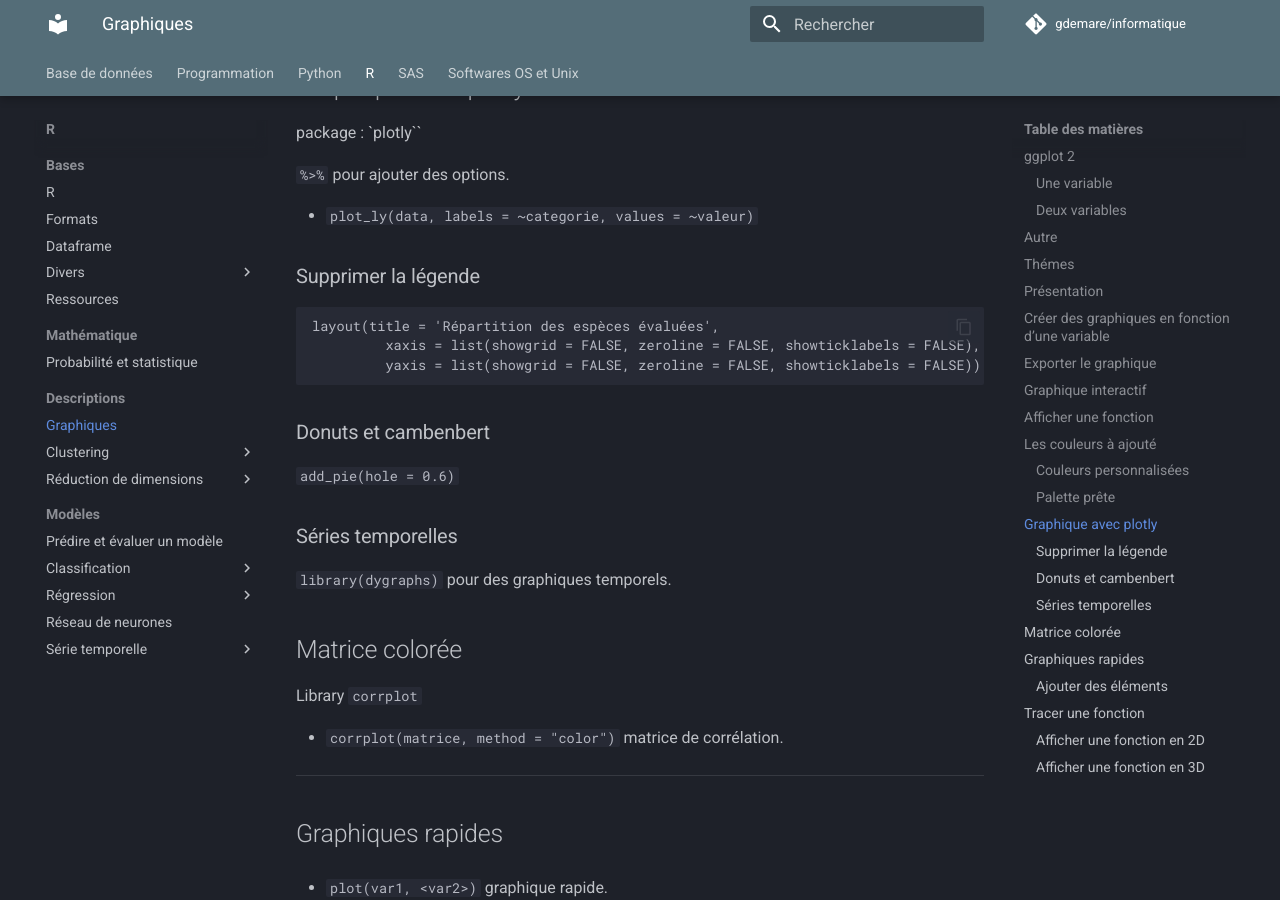
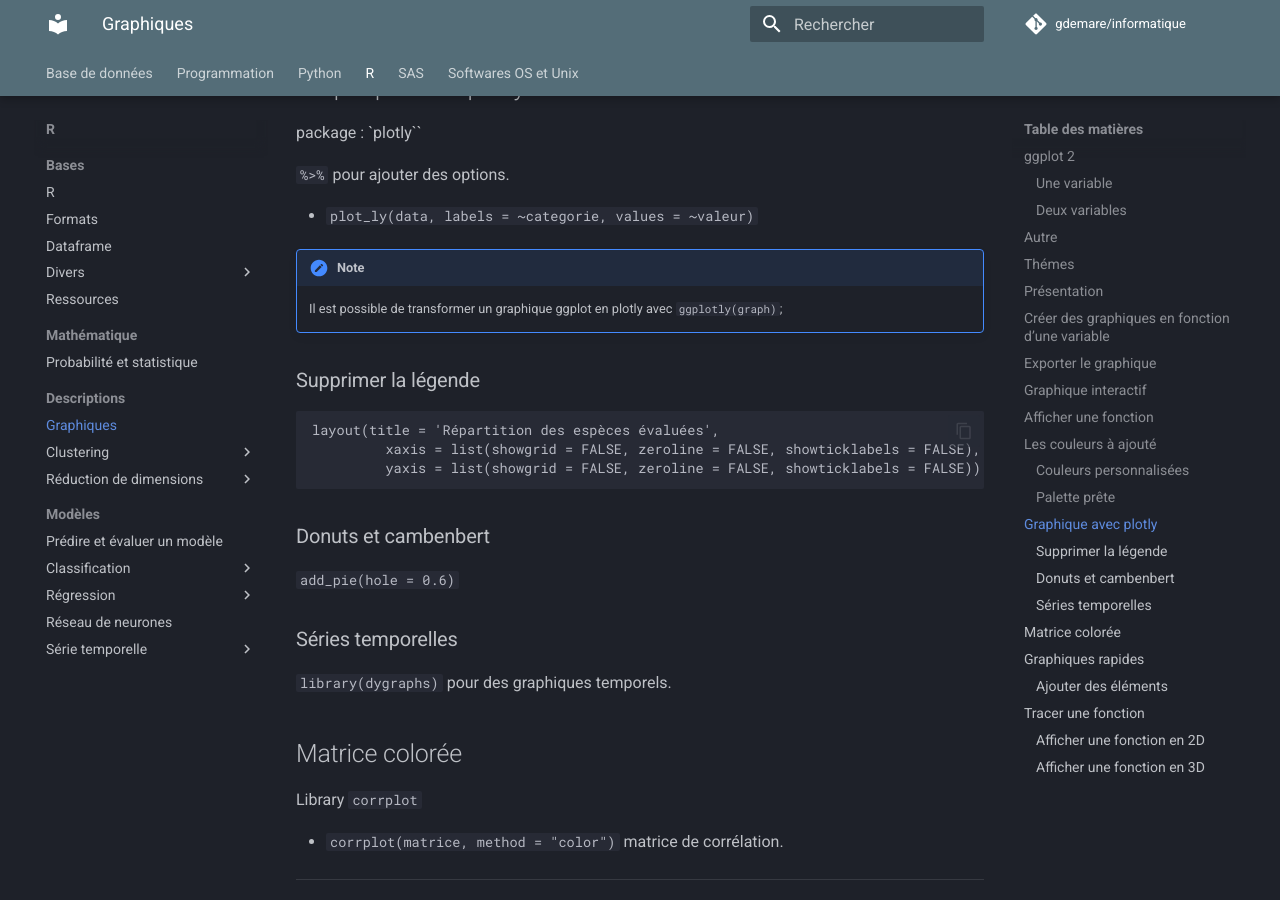
Before and after one commit to gdemare/Informatique, an MkDocs documentation site: the page built from docs/r/graphiques_r.md, in a window 1280 px wide and 900 px high, scrolled down 4048 px. Built offline with MkDocs 1.6.1 and Material for MkDocs 9.7.7, drawn with Linux system fonts in a browser that asks for light colours; comment, search, counter and statistics services are not loaded.

Commit message:
Update graphiques_r.md

````diff
--- a/docs/r/graphiques_r.md
+++ b/docs/r/graphiques_r.md
@@ -144,6 +144,9 @@ package : `plotly``
 
 * `plot_ly(data, labels = ~categorie, values = ~valeur)`
 
+!!! note
+	Il est possible de transformer un graphique ggplot en plotly avec `ggplotly(graph)`;
+
 ### Supprimer la légende
 
 ```
````
